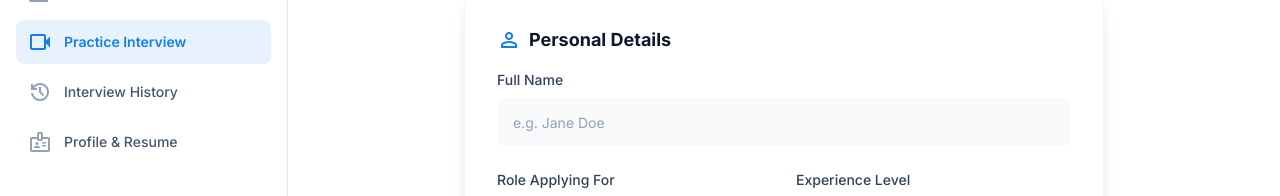
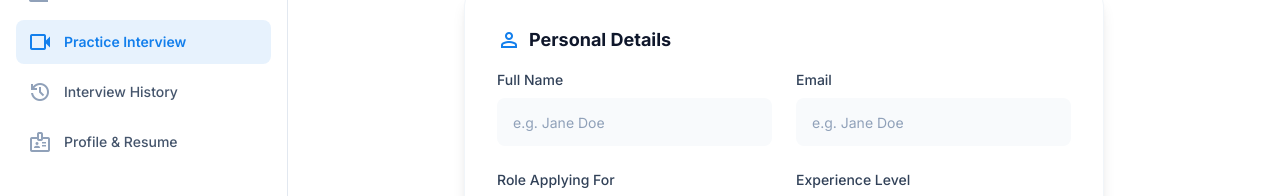
Before and after one commit to nirbhay-singh-411/ai-interview-agent-frontend, a Next.js app: page /practice-interview/entryform in a window 1280 px wide. Shown: the part 212-408 px from the top of the page. Built offline with nearby package versions, Linux system fonts and the light colour scheme; no server answers.

Commit message:
MDS and practice

```diff
--- a/src/app/(protected)/practice-interview/entryform/page.tsx
+++ b/src/app/(protected)/practice-interview/entryform/page.tsx
@@ -2,21 +2,32 @@
 
 import { createInterview } from "@/services/interviews.service";
 import { createJobDescription } from "@/services/jobDescription.service";
+import { initiateMail } from "@/services/mail.service";
 import { getResume, uploadResume } from "@/services/resumes.service";
 import { updateResumeData } from "@/store/slices/appSlice";
 import Link from "next/link";
+import { useRouter } from "next/navigation";
 import { ChangeEvent, useRef, useState } from "react";
 import { useDispatch } from "react-redux";
 import { toast } from "sonner";
 
+export const getCurrentDomain = () => {
+  if (typeof window !== "undefined") {
+    return window.location.origin;
+  }
+
+  return process.env.NEXT_PUBLIC_BASE_URL || "";
+};
+
 const EntryForm = () => {
   const dispatch = useDispatch();
-
+  const router = useRouter();
   const [name, setName] = useState("");
   const [file, setFile] = useState<File | null>(null);
   const [skills, setSkills] = useState("");
   const [level, setLevel] = useState<"junior" | "mid" | "senior">("mid");
   const [role, setRole] = useState("");
+  const [email, setEmail] = useState("");
   const [isLoading, setIsLoading] = useState(false);
   const [resumeData, setResumeData] = useState<any>(null);
   const [jdData, setjdData] = useState<any>(null);
@@ -39,6 +50,24 @@ const EntryForm = () => {
     setFile(e.target.files[0]);
   };
 
+  const sendInterviewEmail = async (id: number) => {
+    const url = `${getCurrentDomain()}/interview/${id}`;
+
+    const payload = {
+      candidateName: name,
+      candidateEmail: email,
+      roleAppliedFor: role,
+      experienceLevel: "",
+      testLink: url,
+      proctorEmail: "divyanshu.bhati@vanshiv.com",
+      proctoringLink: url,
+    };
+    try {
+      const res = await initiateMail(payload);
+      console.log(res);
+    } catch (error) {}
+  };
+
   const createInterviewRecord = async (resumeId: number, jdId: number) => {
     console.log("entered");
     try {
@@ -48,7 +77,9 @@ const EntryForm = () => {
         time_limit_minutes: 10,
       });
       console.log(res);
-      return res;
+      await sendInterviewEmail(res?.id);
+
+      return router.push(`/practice-interview/${res?.id}`);
     } catch (error) {
       console.error("Error creating interview record:", error);
       throw error;
@@ -154,7 +185,9 @@ const EntryForm = () => {
     poll();
   };
 
-  const isDisabled = Boolean(!name.trim() || !role || !level || !file);
+  const isDisabled = Boolean(
+    !name.trim() || !role || !level || !file || !email || !skills
+  );
 
   return (
     <div>
@@ -184,6 +217,7 @@ const EntryForm = () => {
                   </h3>
                 </div>
                 {/* Full Name */}
+                <div className="grid grid-cols-1 md:grid-cols-2 gap-6">
                   <div className="space-y-2">
                     <label className="block text-sm font-medium text-slate-700">
                       Full Name
@@ -197,6 +231,21 @@ const EntryForm = () => {
                         setName(e.target.value);
                       }}
                     />
+                  </div>
+                  <div className="space-y-2">
+                    <label className="block text-sm font-medium text-slate-700">
+                      Email
+                    </label>
+                    <input
+                      className="w-full rounded-lg text-sm border-slate-300 bg-slate-50 text-slate-900 focus:border-primary focus:ring-primary placeholder:text-slate-400 h-12 px-4 transition-shadow"
+                      placeholder="e.g. Jane Doe"
+                      type="text"
+                      value={email}
+                      onChange={(e) => {
+                        setEmail(e.target.value);
+                      }}
+                    />
+                  </div>
                 </div>
                 {/* Role & Experience Grid */}
                 <div className="grid grid-cols-1 md:grid-cols-2 gap-6">
--- a/src/lib/mailer.ts
+++ b/src/lib/mailer.ts
@@ -12,7 +12,6 @@ export interface CandidateEmailData {
   candidateName: string;
   candidateEmail: string;
   roleAppliedFor: string;
-  experienceLevel: string;
   testLink: string;
 }
 
@@ -20,7 +19,6 @@ export interface ProctorEmailData {
   candidateName: string;
   proctorEmail: string;
   role: string;
-  experienceLevel: string;
   scheduledDate?: string;
   scheduledTime?: string;
   proctoringLink: string;
@@ -34,7 +32,6 @@ export async function sendCandidateTestEmail(
       candidateName,
       candidateEmail,
       roleAppliedFor,
-      experienceLevel,
       testLink,
     } = data;
 
@@ -151,7 +148,6 @@ export async function sendCandidateTestEmail(
 
               <div class="details-box">
                 <p><strong>Role Applied For:</strong> ${roleAppliedFor}</p>
-                <p><strong>Experience Level:</strong> ${experienceLevel}</p>
               </div>
 
               <p style="text-align: center; margin: 30px 0;">
@@ -210,7 +206,6 @@ export async function sendProctorTestEmail(
       candidateName,
       proctorEmail,
       role,
-      experienceLevel,
       proctoringLink,
     } = data;
 
@@ -321,7 +316,6 @@ export async function sendProctorTestEmail(
             <div class="details-box">
               <p><strong>Candidate Name:</strong> ${candidateName}</p>
               <p><strong>Role:</strong> ${role}</p>
-              <p><strong>Experience Level:</strong> ${experienceLevel}</p>
             </div>
 
             <p style="text-align: center; margin: 30px 0;">
--- /dev/null
+++ b/src/services/mail.service.ts
@@ -0,0 +1,8 @@
+import apiClient from "@/lib/apiClient";
+import axios from "axios";
+
+
+export const initiateMail = async (data: any) => {
+    const res = await axios.post('/api/send-test-email/', data);
+    return res.data;
+};
```
Lines whose indentation alone changed are shown as unchanged.
